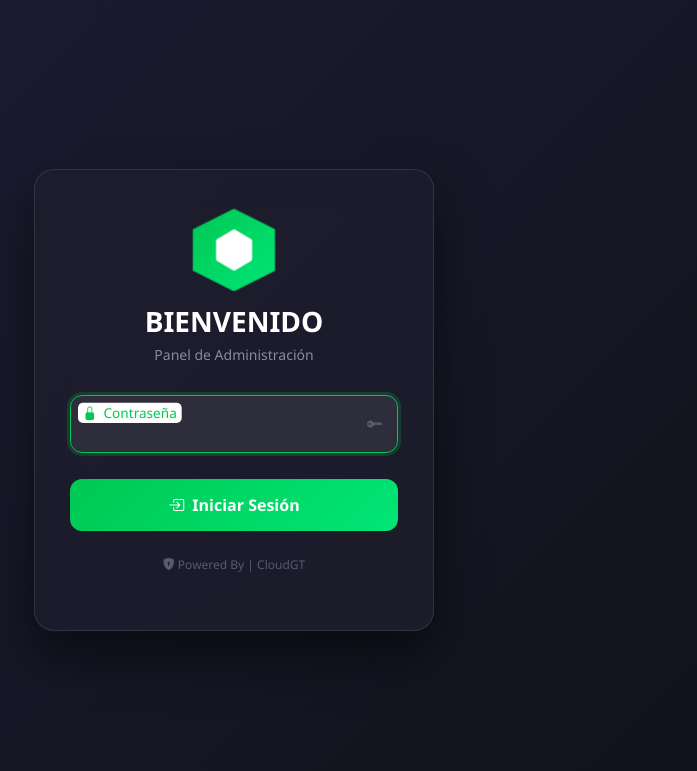
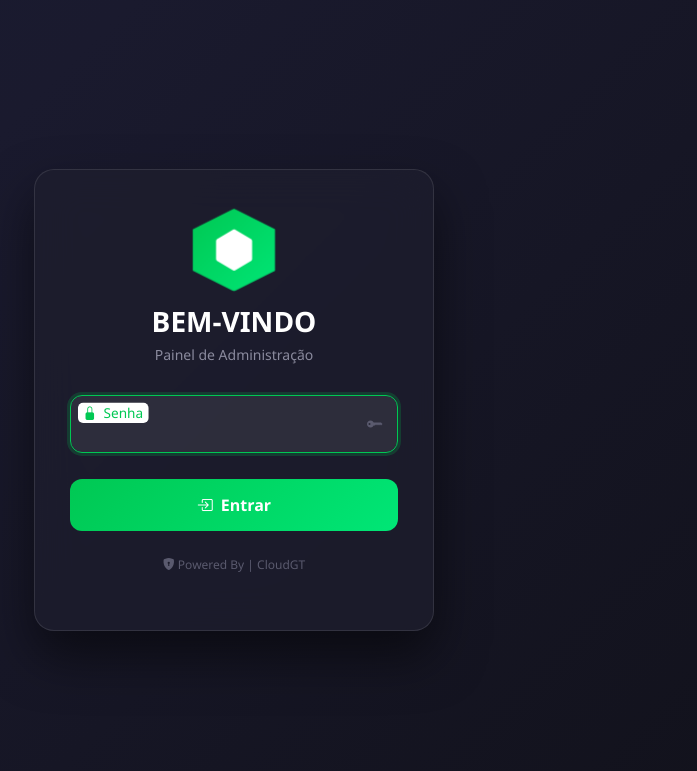
Before and after one commit to PhoenixxZ2023/TURBONET-BHTTP, a Flask app: page /login in a window 1280 px wide. Shown: the top 771 px of the page, without its empty margins (406-1103 px from the left). Run offline with Flask 3, Linux system fonts and the light colour scheme; parts of the project's set-up code (start-up, migrations or seed data) failed here and were passed over.

Commit message:
Update login.html

```diff
--- a/templates/login.html
+++ b/templates/login.html
@@ -1,9 +1,9 @@
 <!DOCTYPE html>
-<html lang="es">
+<html lang="pt-BR">
 <head>
     <meta charset="UTF-8">
     <meta name="viewport" content="width=device-width, initial-scale=1.0">
-    <title>Panel - Acceso</title>
+    <title>Painel - Acesso</title>
     <link href="https://cdn.jsdelivr.net/npm/bootstrap@5.3.0/dist/css/bootstrap.min.css" rel="stylesheet">
     <link rel="stylesheet" href="https://cdn.jsdelivr.net/npm/bootstrap-icons@1.11.0/font/bootstrap-icons.css">
     <style>
@@ -108,8 +108,8 @@
     <div class="login-card">
         <div class="logo-container">
             <div class="logo-hex"><i class="bi bi-hexagon-fill"></i></div>
-            <h1 class="title"> BIENVENIDO </h1>
-            <p class="subtitle">Panel de Administración</p>
+            <h1 class="title"> BEM-VINDO </h1>
+            <p class="subtitle">Painel de Administração</p>
         </div>
         {% with messages = get_flashed_messages() %}
           {% if messages %}
@@ -120,12 +120,12 @@
         {% endwith %}
         <form method="POST">
             <div class="form-floating mb-3 position-relative">
-                <input type="password" class="form-control" id="password" name="password" placeholder="Contraseña" required autofocus>
-                <label for="password"><i class="bi bi-lock-fill me-2"></i>Contraseña</label>
+                <input type="password" class="form-control" id="password" name="password" placeholder="Senha" required autofocus>
+                <label for="password"><i class="bi bi-lock-fill me-2"></i>Senha</label>
                 <i class="bi bi-key-fill input-icon"></i>
             </div>
             <button type="submit" class="btn btn-login">
-                <i class="bi bi-box-arrow-in-right me-2"></i>Iniciar Sesión
+                <i class="bi bi-box-arrow-in-right me-2"></i>Entrar
             </button>
         </form>
         <p class="footer-text"><i class="bi bi-shield-lock-fill"></i> Powered By | CloudGT</p>
```
